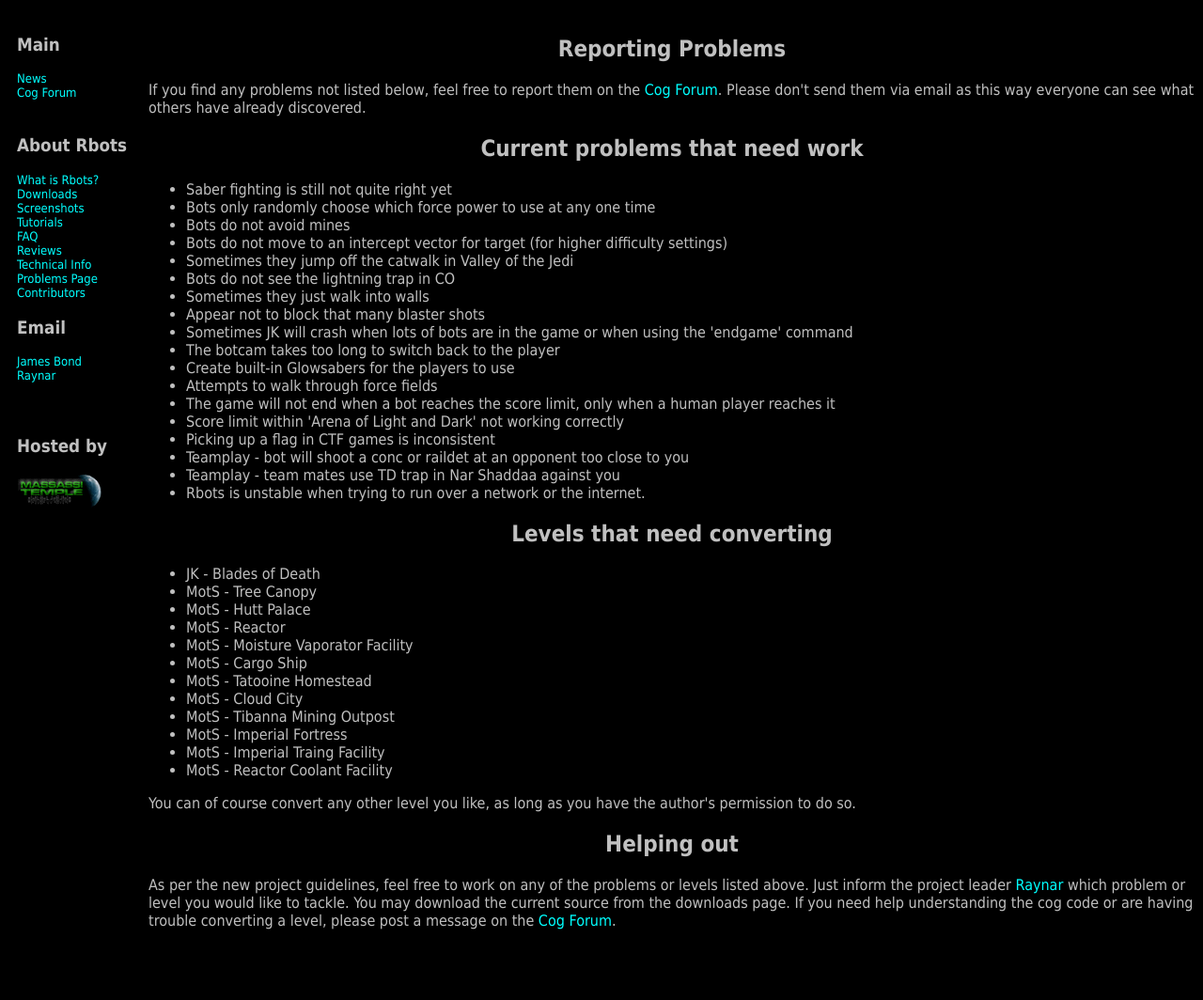
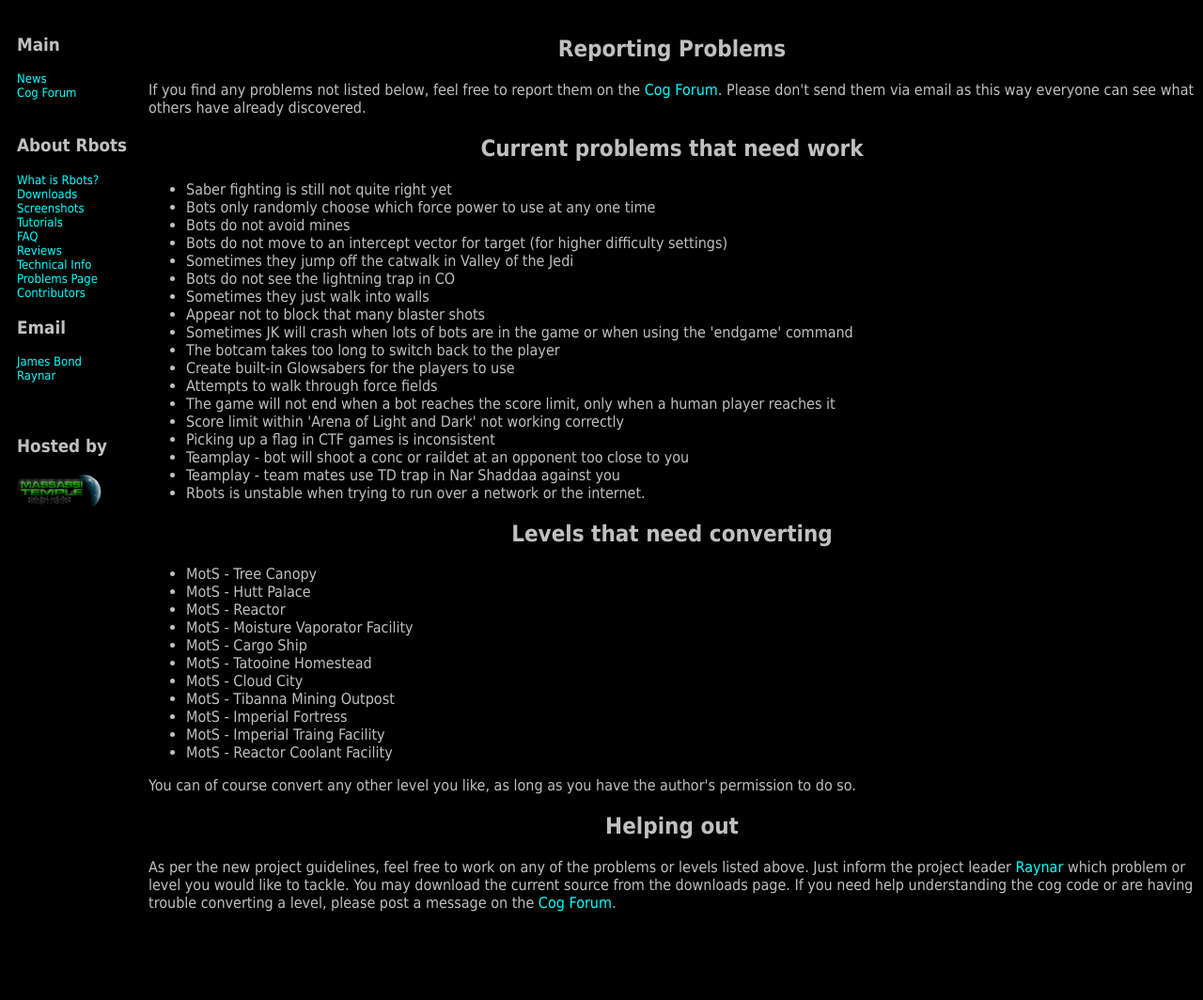
Before and after one commit to colin-hurley/rbots-site, a PHP site: page /problems.php in a window 1280 px wide. Shown: the part 146-1210 px from the top of the page at 94% size. After the commit the page ends 1116 px from the top, so only its background shows below. Run offline with PHP 8.4, Linux system fonts and the light colour scheme.

Commit message:
Remove Blades of Death from JK TODO list

```diff
--- a/src/problems.php
+++ b/src/problems.php
@@ -131,7 +131,6 @@ Please don't send them via email as this way everyone can see what others have a
 <center><h2>Levels that need converting</h2></center>
 <p>
 <ul>
-<li>JK - Blades of Death
 <li>MotS - Tree Canopy
 <li>MotS - Hutt Palace
 <li>MotS - Reactor
```
